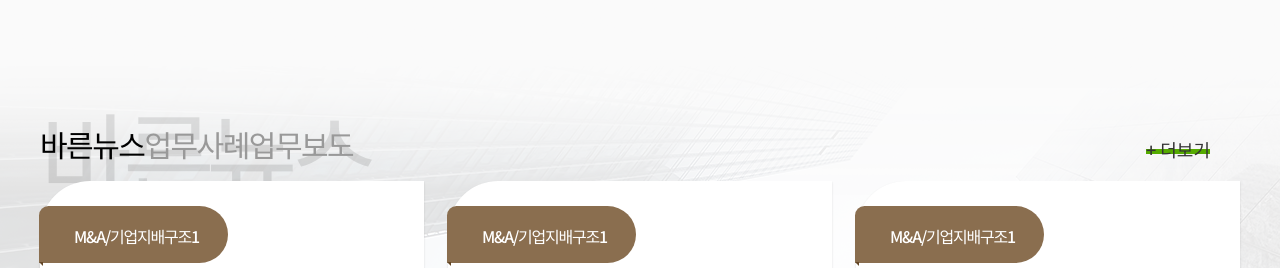
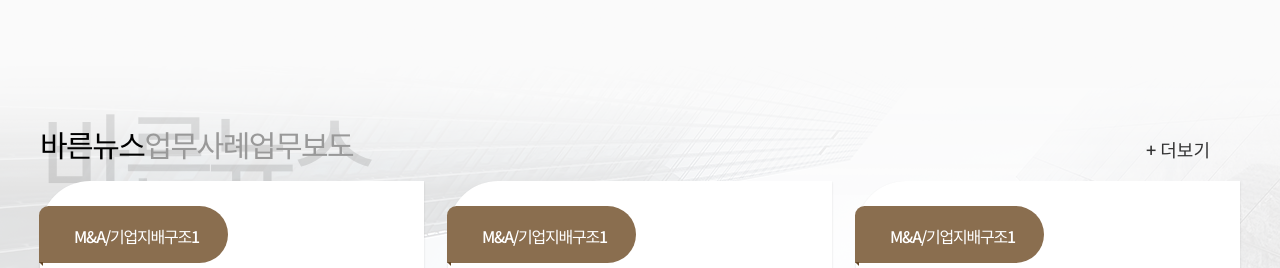
Before and after one commit to park-changjun/training-sample, a Next.js app: page / in a window 1280 px wide. Shown: the part 980-1248 px from the top of the page. Built offline with nearby package versions, Linux system fonts and the light colour scheme.

Commit message:
더보기 버튼 수정

```diff
--- a/pages/index.js
+++ b/pages/index.js
@@ -213,7 +213,7 @@ const ElementsBox = ({ translateX }) => {
                 <div>
                     <a className="category-block">M&A/기업지배구조1</a>
                     <br />
-                    <img className="flag-back" src="/project1/img/flag-back.png" />
+                    <img className="flag-back" src="/img/flag-back.png" />
                 </div>
                 <h4 className="case-title">교정시설에 녹화장비 반입한 독립 PD들 변호하여 1심 뒤집고 무죄를 받아낸 사례</h4>
                 <div className="case-content">
@@ -222,9 +222,9 @@ const ElementsBox = ({ translateX }) => {
                 <p className="article-date">2021.04.01</p>
             </div>
             <div className="profile-img-box-container">
-                <img src="/project1/img/defaultImg.svg" />
-                <img src="/project1/img/defaultImg.svg" />
-                <img src="/project1/img/defaultImg.svg" />
+                <img src="/img/defaultImg.svg" />
+                <img src="/img/defaultImg.svg" />
+                <img src="/img/defaultImg.svg" />
             </div>
         </li>
     )
--- a/styles/main.css
+++ b/styles/main.css
@@ -471,6 +471,7 @@ justify-content: center;
 
 
 .more-info {
+  position: relative;
     height: 18px;
    font-family: 'Noto Sans KR', sans-serif;
     font-size: 18px;
@@ -479,9 +480,19 @@ justify-content: center;
     font-style: normal;
     color: #333333;
     margin-right: 30px;
-    border-bottom: outset;
-    border-color: chartreuse;
-    border-width: thick;
+    cursor: pointer;
+}
+
+.more-info:hover::after{
+  content: '';
+  position: absolute;
+  display: block;
+  width: 65px;
+  height: 5px;
+  background-color: #8a6e4f;
+  opacity: 0.6;
+  transition-duration: .2s;
+  bottom: 0px;
 }
 
 .change-header{
```
